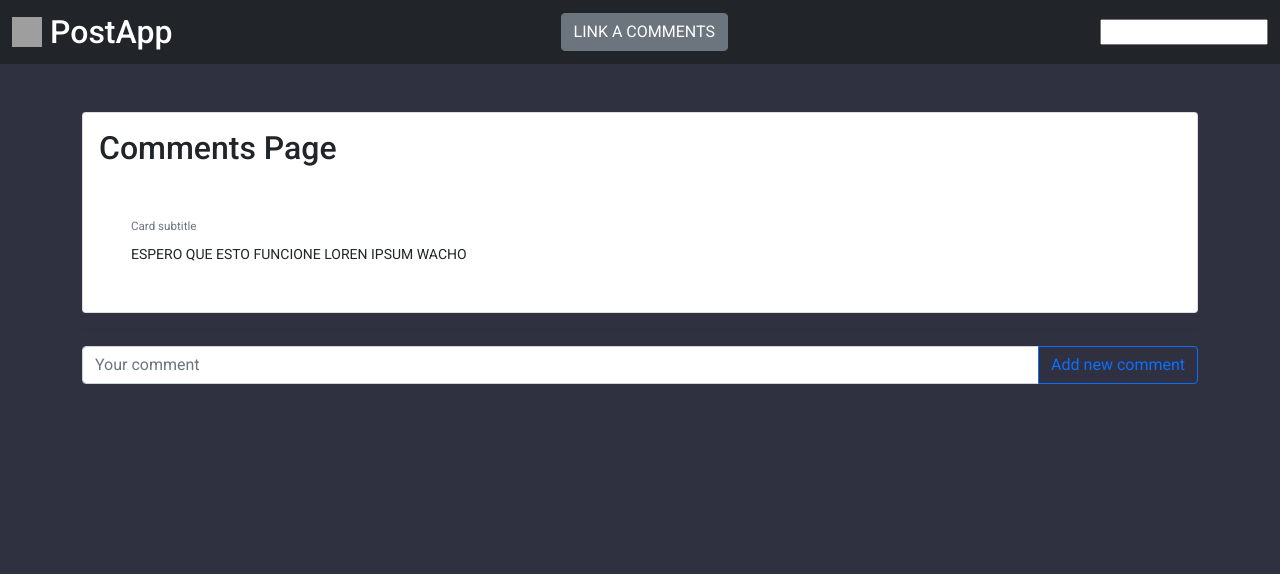
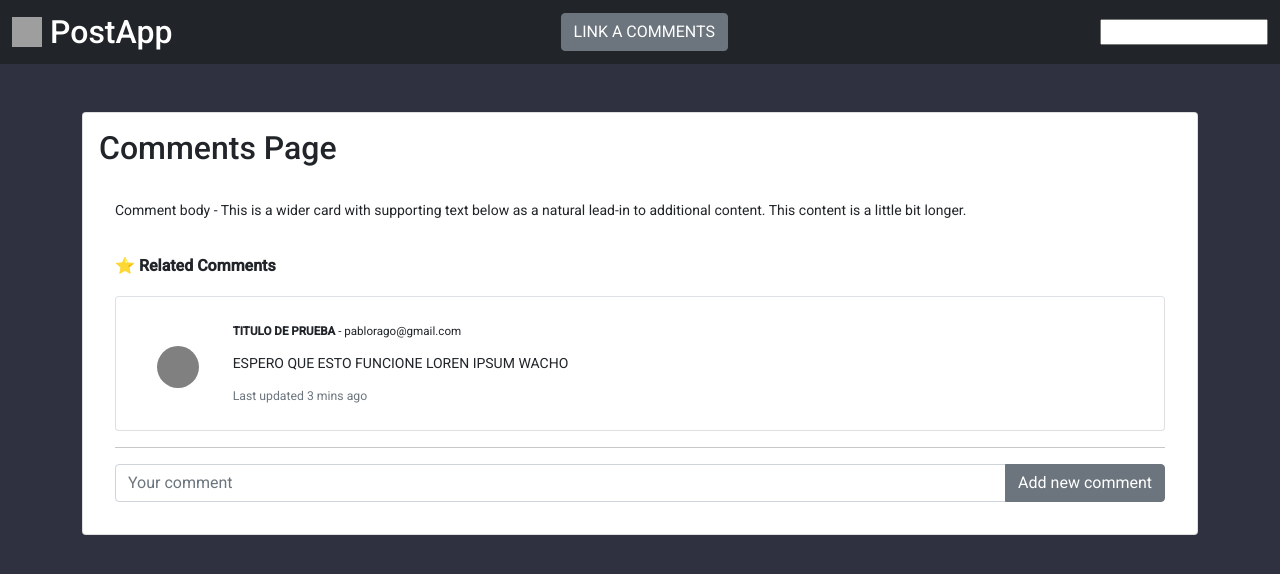
Before and after one commit to patomdp/postApp, an Angular app: page /posts in a window 1280 px wide. Shown: the top 574 px of the page. Built offline with nearby package versions, Linux system fonts and the light colour scheme; no server answers; grey boxes are pictures that could not be loaded.

Commit message:
prueba repo GIT

```diff
--- a/src/app/app-routing.module.ts
+++ b/src/app/app-routing.module.ts
@@ -2,7 +2,7 @@ import { NgModule } from '@angular/core';
 import { RouterModule, Routes } from '@angular/router';
 
 import { MainListComponent } from './components/main-list/main-list.component';
-import { PostsDisplayComponent } from './post-comments/posts-display.component';
+import { PostsDisplayComponent } from './penosts-display/posts-display.component';
 
 const routes: Routes = [
   { path: 'home', component: MainListComponent },
--- a/src/app/app.module.ts
+++ b/src/app/app.module.ts
@@ -4,7 +4,7 @@ import { BrowserModule } from '@angular/platform-browser';
 import { AppRoutingModule } from './app-routing.module';
 import { AppComponent } from './app.component';
 import { BrowserAnimationsModule } from '@angular/platform-browser/animations';
-import { PostsDisplayComponent } from './post-comments/posts-display.component';
+import { PostsDisplayComponent } from './penosts-display/posts-display.component';
 import { MatTableModule } from '@angular/material/table';
 import { HttpClientModule } from '@angular/common/http';
 import { FormsModule } from '@angular/forms';
--- a/src/app/components/main-list/main-list.component.html
+++ b/src/app/components/main-list/main-list.component.html
@@ -1,25 +1,63 @@
 <div class="container mt-5">
 
-  <div class="card">
+  <div *ngIf="!isNewPostVisible" class="card mb-3">
     <div id="card-title" class="card-body d-flex justify-content-between align-items-center" style="height: 5em;">
       <span class="card-body h4 mb-0">
         {{title}}
       </span>
-      <button class="btn btn-primary">
+      <button class="btn btn-primary" (click)="toggleShowPost()" href="#post-section">
         <i class="bi bi-plus-square me-2"></i>
         New Post
       </button>
     </div>
     <div class="container">
-      <ul *ngFor="let post of posts" class="list-group d-flex align-self-center">
+      <ul *ngFor="let post of posts" class="list-group d-flex align-self-center mb-2">
 
-        <li class="list-group-item list-group-item-action h6" style="user-select: none; cursor: pointer;">
+        <li class="list-group-item list-group-item-action" style="user-select: none; cursor: pointer;">
           <i class="bi bi-sticky me-2"></i>
-          {{post.title}}
+          <div class="h6">
+            {{post.title}} -
+          </div>
+          <p>
+            {{post.body}}
+          </p>
         </li>
       </ul>
     </div>
   </div>
 
+  <div id="post-section" *ngIf="isNewPostVisible" class="card mb-3">
+    <div class="card-body h4 mb-0">
+      TITULO AGREGAR POST
+    </div>
+
+    <div class="card-body">
+      <form>
+        <div class="form-group">
+          <label for="InputTitle">Title</label>
+          <input [(ngModel)]="labelValue" id="labelValue" name="labelValue" type="text" class="form-control mb-2"
+            placeholder="Post title">
+
+          <label for="InputDescription">Description</label>
+          <textarea [(ngModel)]="descriptionValue" id="descriptionValue" name="descriptionValue" class="form-control"
+            rows="3" placeholder="Post description"></textarea>
+        </div>
+
+
+        <button type="submit" class="btn btn-secondary mt-3 me-2" (click)="isNewPostVisible=false">
+          <i class="bi bi-x-square me-2">
+          </i>
+          Cancel
+        </button>
+        <button type="submit" class="btn btn-primary mt-3" (click)="addPost(); isNewPostVisible=false">
+          <i class="bi bi-pencil me-2"></i>
+          Create Post
+        </button>
+
+      </form>
+
+    </div>
+  </div>
+
 
 </div>
--- a/src/app/components/main-list/main-list.component.ts
+++ b/src/app/components/main-list/main-list.component.ts
@@ -10,6 +10,11 @@ import { PostsService } from 'src/app/services/posts.service';
 export class MainListComponent implements OnInit {
   public title = 'List of Posts';
   public posts: Array<Post> = [];
+  public isNewPostVisible: boolean = false;
+
+  public descriptionValue: string = '';
+  public labelValue: string = '';
+
   //public postsAPI: Array<any> = [];
 
   // injects PostsService
@@ -21,11 +26,21 @@ export class MainListComponent implements OnInit {
       console.log('Get post response: ', resp);
       this.posts = resp;
     });
-    // complete posts
-    this.posts = [
-      { id: 1, title: 'testeo title' },
-      { id: 2, title: 'testeo title body' },
-      { id: 3, title: 'testeo body locoooo' },
-    ];
+  }
+
+  toggleShowPost() {
+    this.isNewPostVisible = !this.isNewPostVisible;
+  }
+
+  addPost() {
+    //InputDescription
+    //InputTitle
+
+    this.posts.push({
+      userId: 1,
+      id: this.posts.length + 1,
+      title: this.labelValue,
+      body: this.descriptionValue,
+    });
   }
 }
--- /dev/null
+++ b/src/app/penosts-display/posts-display.component.html
@@ -0,0 +1,57 @@
+<div class="container mt-3">
+
+  <div class="card">
+    <div class="card-body">
+
+      <div class="card-title h2 mb-3">{{title}}</div>
+
+      <div class="card-body"> Comment body - This is a wider card with supporting text below as a natural lead-in to
+        additional content. This content is a little bit
+        longer.</div>
+
+      <div class="card-body">
+        <h3 class="h3"> ⭐
+          <b>
+            Related Comments
+          </b>
+        </h3>
+
+        <div *ngFor="let comment of comments"
+          class="card mb-3 mw-100 list-group-item list-group-item-action border-top rounded">
+          <div class="row g-0">
+            <div class="col-md-1 d-flex align-items-center justify-content-center flex-direction-column">
+              <span id="image_user" style="height: 3em; width: 3em; background-color: grey;"
+                class="rounded-circle mt-2 ms-2"></span>
+            </div>
+            <div class="col-md-10 ms-0">
+              <div class="card-body" style="user-select: none; cursor: pointer;">
+                <h5 class="card-title"><b> {{comment.name}} </b> - {{comment.email}}</h5>
+                <p class="card-text"> {{comment.body}} </p>
+                <p class="card-text"><small class="text-muted">Last updated 3 mins ago</small></p>
+              </div>
+            </div>
+          </div>
+        </div>
+        <!-- END FOR -->
+        <hr class="mb-3 mt-3">
+        <div class="form-group">
+          <div class="input-group mb-0">
+            <input [(ngModel)]="input_value" id="input_value" class="form-control" placeholder="Your comment">
+            <button class="btn btn-secondary" (click)="addComment()">
+              Add new comment
+            </button>
+          </div>
+        </div>
+
+      </div>
+
+    </div>
+  </div>
+
+
+
+
+
+
+
+</div>
--- a/src/app/post-comments/posts-display.component.ts
+++ b/src/app/penosts-display/posts-display.component.ts
@@ -1,14 +1,6 @@
 import { Component, OnInit } from '@angular/core';
 import { PostsService } from '../services/posts.service';
 import { Comment } from '../models/comment';
-
-// TODO: Angular material interface
-export interface PeriodicElement {
-  name: string;
-  position: number;
-  weight: number;
-  symbol: string;
-}
 
 @Component({
   selector: 'app-posts-display',
@@ -17,10 +9,7 @@ export interface PeriodicElement {
 })
 export class PostsDisplayComponent implements OnInit {
   public title = 'Comments Page';
-
-  // ANGULAR Material DEMO TABLE
-  displayedColumns: string[] = ['position', 'name', 'weight', 'symbol'];
-  dataSource = ELEMENT_DATA;
+  public input_value: string = '';
 
   public comments: Comment[] = [
     {
@@ -42,16 +31,12 @@ export class PostsDisplayComponent implements OnInit {
   ngOnInit(): void {}
 
   addComment() {
+    console.log('INPUT VALUE: ', this.input_value);
     this.comments.push({
       postId: 1,
       name: 'TITULO DE PRUEBA',
       email: 'pablorago@gmail.com',
-      body: 'ESPERO QUE ESTO FUNCIONE LOREN IPSUM WACHO',
+      body: this.input_value,
     });
   }
 }
-
-const ELEMENT_DATA: PeriodicElement[] = [
-  { position: 1, name: 'Hydrogen', weight: 1.0079, symbol: 'H' },
-  { position: 2, name: 'Helium', weight: 4.0026, symbol: 'He' },
-];
--- a/src/app/post-comments/posts-display.component.html
+++ /dev/null
@@ -1,33 +0,0 @@
-<div class="container mt-3">
-
-  <div class="card">
-    <div class="card-body">
-
-      <div class="card-title h2 mb-3">{{title}}</div>
-
-      <div class="card-body">
-
-
-        <div *ngFor="let comment of comments" class="card-body">
-          <h5 class="card-subtitle mb-2 text-muted">Card subtitle</h5>
-          {{comment.body}}
-        </div>
-
-      </div>
-
-    </div>
-  </div>
-
-  <hr class="mb-3 mt-3">
-
-  <div class="form-group">
-    <div class="input-group mb-3">
-      <input id="input-comment" type="text" class="form-control" placeholder="Your comment" aria-label="Your comment"
-        aria-describedby="button-addon2">
-      <button class="btn btn-outline-primary" id="button-addon2" onclick="addComment(string)">
-        Add new comment
-      </button>
-    </div>
-  </div>
-
-</div>
```
Also changed, not shown: src/app/penosts-display/posts-display.component.css (added).
